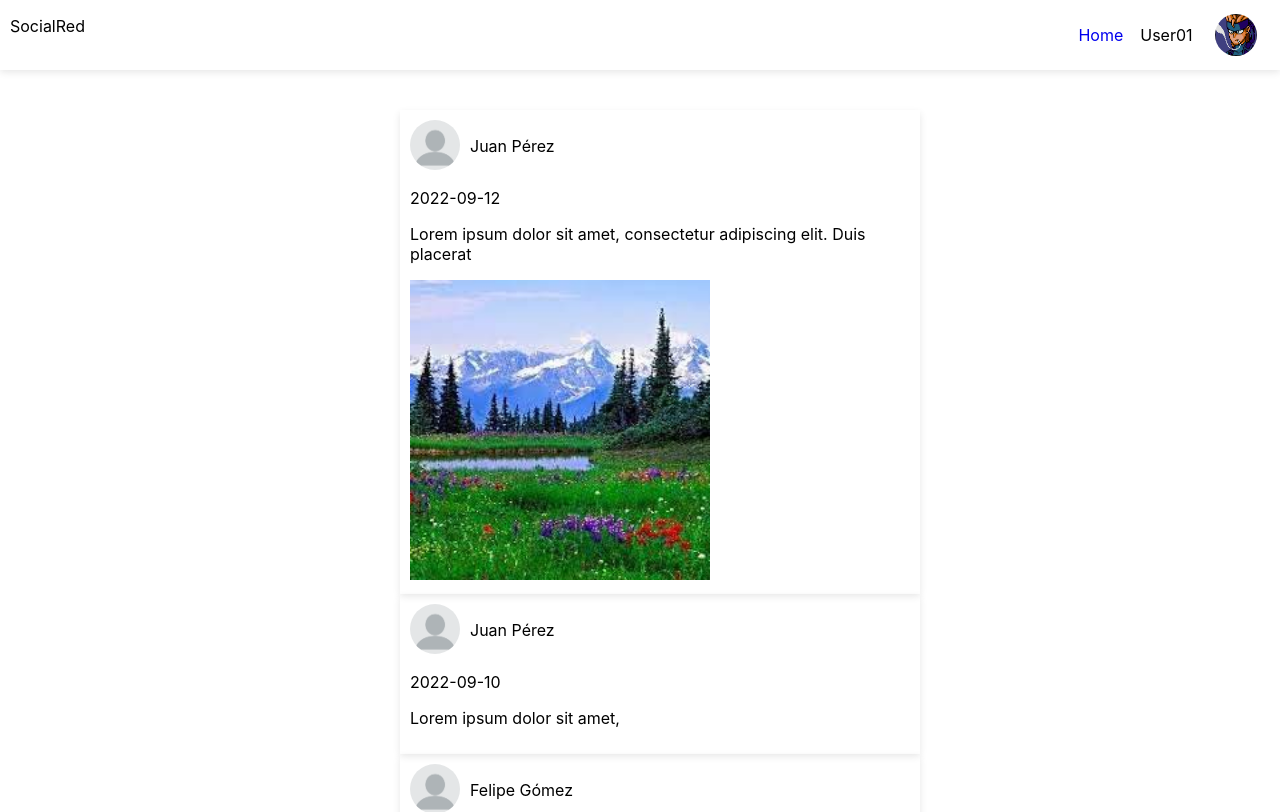
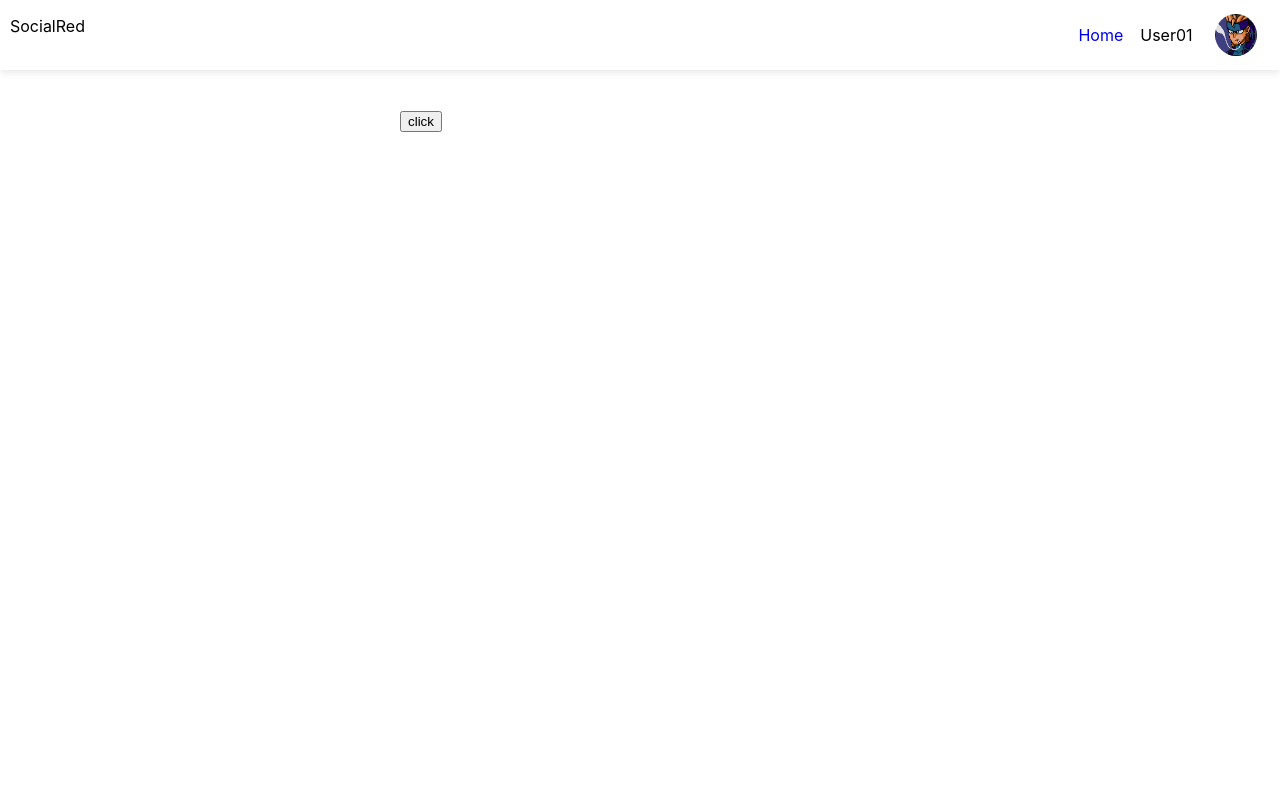
Before and after one commit to NetoCruz/MySocialRed, a React (Create React App) app: page /feed in a window 1280 px wide. Shown: the top 812 px of the page. Built offline with nearby package versions, Linux system fonts and the light colour scheme.

Commit message:
feed display completed

```diff
--- a/src/Components/Feed.js
+++ b/src/Components/Feed.js
@@ -9,38 +9,107 @@ export default function Feed({data}){
 
 
      const [filteredList, setFilteredList] = useState(data);
-    //  const [feed, setFeed] = useState(initialState);
+     const [feed, setFeed] = useState([]);
 
 
 
-  //const myPosts = filteredList.map((item)=> item.posts.map((post)=>{return post} ))
+
+// function myData(){
+// const list=[]
+// const myfeed =  filteredList.map((item)=> item.posts.forEach((post)=> list.push(post)))
+// // const finalFeed = myfeed.map((post)=> post.fecha )
+// setFeed(list)
+// //console.log(list)
+// }
+
+function myData(){
+const list=[]
+const myfeed =  filteredList.map((item)=> item.posts.forEach((post)=> list.push(post)))
+// const finalFeed = myfeed.map((post)=> post.fecha )
+setFeed(list)
+console.log(list)
+}
 
 
 
 
 
 
-      const myPosts = filteredList.map((item)=> item.posts
-       .sort((a, b) => new Date(...b.fecha.split('/').reverse()) - new Date(...a.fecha.split('/').reverse()))
-       .map((post)=>{
 
 
-            return(
-
-              <div className="post">
-              <div className="post-title">
-              <img className="profile-photo" src={`/${item.img}`}/>
-              <p>{item.name}</p>
-              </div>
-
-                 <p>{post.fecha}</p>
-                 <p>{post.texto}</p>
-              <img className="post-image" src={`/${post.img}`} style={{display: post.img ? '' : 'none' }} />
 
 
-          </div>
-        )
-      }))
+
+
+
+
+
+
+
+
+
+//setFeed(list)
+//console.log(list)
+
+
+
+// setTimeout(() => {
+//   myData();
+// }, 1000);
+
+
+// const myPosts = feed.map((item)=> item.posts
+//        .sort((a, b) => new Date(...b.fecha.split('/').reverse()) - new Date(...a.fecha.split('/').reverse()))
+//        .map((post)=>{
+
+
+//             return(
+
+//               <div className="post">
+//               <div className="post-title">
+//               <img className="profile-photo" src={`/${item.img}`}/>
+//               <p>{item.name}</p>
+//               </div>
+
+//                  <p>{post.fecha}</p>
+//                  <p>{post.texto}</p>
+//               <img className="post-image" src={`/${post.img}`} style={{display: post.img ? '' : 'none' }} />
+
+
+//           </div>
+//         )
+//       }))
+
+
+
+
+
+
+
+
+
+
+      // const myPosts = filteredList.map((item)=> item.posts
+      //  .sort((a, b) => new Date(...b.fecha.split('/').reverse()) - new Date(...a.fecha.split('/').reverse()))
+      //  .map((post)=>{
+
+
+      //       return(
+
+      //         <div className="post">
+      //         <div className="post-title">
+      //         <img className="profile-photo" src={`/${item.img}`}/>
+      //         <p>{item.name}</p>
+      //         </div>
+
+      //            <p>{post.fecha}</p>
+      //            <p>{post.texto}</p>
+      //         <img className="post-image" src={`/${post.img}`} style={{display: post.img ? '' : 'none' }} />
+
+
+      //     </div>
+      //   )
+      // }))
 
 
 
@@ -49,9 +118,28 @@ export default function Feed({data}){
     return(
         <>
         <div className="feed">
+         <button onClick={myData} >click</button>
+        {/* {myPosts}          */}
+        {
+          Object.values(feed)
+          .sort((a, b) => new Date(...b.fecha.split('/').reverse()) - new Date(...a.fecha.split('/').reverse()))
+          .map((value) => {
+            return (
+                      <div className="post">
+              <div className="post-title">
+              <img className="profile-photo" src={`/${value.img}`}/>
+              <p>{value.name}</p>
+              </div>
 
-      {myPosts}
+                 <p>{value.fecha}</p>
+                 <p>{value.texto}</p>
+              <img className="post-image" src={`/${value.imgpost}`} style={{display: value.imgpost ? '' : 'none' }} />
 
+
+          </div>
+            );
+          })
+        }
         </div>
         </>
     )
--- a/src/Components/Profile.js
+++ b/src/Components/Profile.js
@@ -33,9 +33,9 @@ export default function Profile({data}){
                         <span>${list.price}/hora</span>
                     </div>
                     <div className="profile--social">
-                        <p>Disponibilidad:</p>
-                        <p>{list.age}</p>
-                        <p>{list.location}</p>
+                        <p>Disponibilidad: Completa</p>
+                        <p>Edad: {list.age}</p>
+                        <p>Residencia: {list.location}</p>
                     </div>
                 </div>
                 <div className="profile--likes">
--- a/src/Data.js
+++ b/src/Data.js
@@ -17,12 +17,17 @@ export default [
            "paisaje.jpg"
         ],
         posts:[
+
          {
+            img:"profile.png",
+            name:"Juan Pérez",
             fecha:"2022-09-12",
             texto:"Lorem ipsum dolor sit amet, consectetur adipiscing elit. Duis placerat",
-            img:"paisaje.jpg"
+            imgpost:"paisaje.jpg"
          },
          {
+            img:"profile.png",
+            name:"Juan Pérez",
             fecha:"2022-09-10",
             texto:"Lorem ipsum dolor sit amet, ",
 
@@ -48,7 +53,10 @@ export default [
 
         ],
         posts:[
+
             {
+               img:"profile.png",
+        name:"Felipe Gómez",
                fecha:"2022-09-15",
                texto:"Lorem ipsum dolor sit amet, consectetur adipiscing elit. Duis placerat",
 
@@ -75,12 +83,17 @@ export default [
 
         ],
         posts:[
+
             {
+               img:"profile.png",
+        name:"Karla Arellano",
                fecha:"2022-09-13",
                texto:"Lorem ipsum dolor sit amet, consectetur adipiscing elit. Duis placerat",
 
             },
             {
+               img:"profile.png",
+        name:"Karla Arellano",
                fecha:"2022-09-11",
                texto:"Lorem ipsum dolor sit amet, ",
 
@@ -88,6 +101,7 @@ export default [
            ],
         description:"orem ipsum dolor sit amet, consectetur adipiscing elit. Duis placerat aliquam pharetra. Sed eget suscipit ipsum. Cras id nibh et metus luctus vulputate. Nulla massa lacus, porttitor fringilla fringilla in, pellentesque vitae velit. Cras euismod, ipsum quis lobortis tempor, risus arcu placerat enim, ut tempor ligula sapien id urna."
     },
+
     {
         id:4,
         img:"profile.png",
@@ -106,34 +120,10 @@ export default [
 
         ],
         posts:[
+
             {
-               fecha:"2022-09-16",
-               texto:"Lorem ipsum dolor sit amet, consectetur adipiscing elit. Duis placerat",
-
-            },
-
-           ],
-        description:"orem ipsum dolor sit amet, consectetur adipiscing elit. Duis placerat aliquam pharetra. Sed eget suscipit ipsum. Cras id nibh et metus luctus vulputate. Nulla massa lacus, porttitor fringilla fringilla in, pellentesque vitae velit. Cras euismod, ipsum quis lobortis tempor, risus arcu placerat enim, ut tempor ligula sapien id urna."
-    },
-    {
-        id:5,
-        img:"profile.png",
-        name:"Juan Pérez",
-        age:"43",
-        status:"Connect",
-        location:"Veracruz, Ver",
-        ocupation:"Ingeniero",
-        work:"Autonomo",
-        price:"1200.00",
-
-        likes:[
-         "Leer", "Programar", "Netflix", "Videojuegos","Compras","Rock"
-        ],
-        photos:[
-
-        ],
-        posts:[
-            {
+               img:"profile.png",
+               name:"Juan Pérez",
                fecha:"2022-09-19",
                texto:"Tembló en México, otra vez...",
 
```
